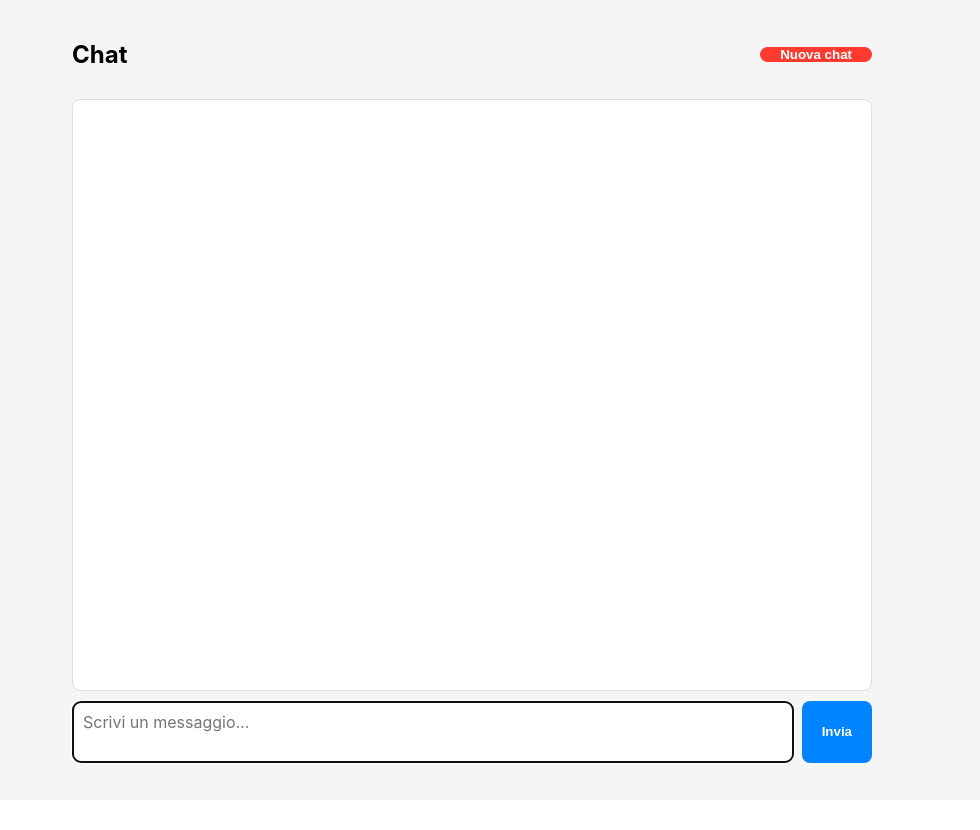
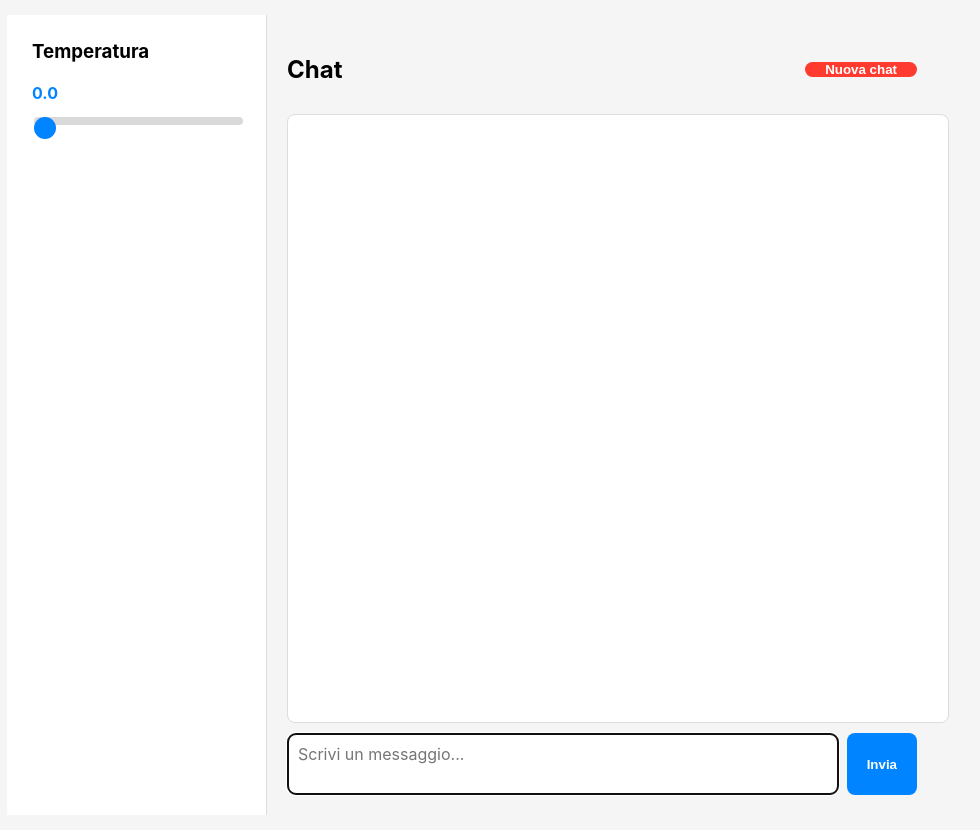
Before and after one commit to angcapstep1980/my_gpt_app, a Flask app: page / in a window 1280 px wide. Shown: the whole page, without its empty margins (168-1148 px from the left). Before the commit the page ends 763 px from the top, so only its background shows below. Run offline with Flask 3, Linux system fonts and the light colour scheme; data comes from the database, SQL or seed files in the repository; data that the repository does not hold is empty; some libraries are stand-ins or nearby versions.

Commit message:
Aggiunta temperatura

```diff
--- a/app/app.py
+++ b/app/app.py
@@ -50,13 +50,14 @@ def set_session_cookie(response):
 @app.route('/api/chat', methods=['POST'])
 def chat():
     user_message = request.json.get('message', '').strip()
+    temperature = float(request.json.get('slider_value', '0.0').strip())
     if not user_message:
         return jsonify({'error': 'Messaggio vuoto'}), 400
     session_id = g.session_id
     db.session.add(Message(session_id=session_id, role='user', content=user_message))
     history = Message.query.filter_by(session_id=session_id).order_by(Message.timestamp).all()
     history_list = [{'role': m.role, 'content': m.content} for m in history]
-    assistant_reply = call_llm(history_list)
+    assistant_reply = call_llm(history_list, temperature)
     db.session.add(Message(session_id=session_id, role='assistant', content=assistant_reply))
     db.session.commit()
     return jsonify({'reply': assistant_reply})
--- a/app/controller/__init__.py
+++ b/app/controller/__init__.py
@@ -7,7 +7,7 @@ client = AzureOpenAI(
     azure_endpoint=os.getenv("AZURE_OPENAI_ENDPOINT")
 )
 
-def call_llm(history):
+def call_llm(history, t):
     try:
         messages = history.copy()
         # Dici al modello di usare markdown per formattare
@@ -19,7 +19,7 @@ def call_llm(history):
         response = client.chat.completions.create(
             messages=messages, # history = [{'role':'user', 'content':'...'},...]
             max_tokens=2200,
-            temperature=0.0,
+            temperature=t,
             top_p=1.0,
             model=os.getenv("AZURE_OPENAI_DEPLOYMENT")
             #, response_format={"type": "json_object"} # usalo solo se ti serve che la risposta sia in formato JSON
--- a/app/static/script.js
+++ b/app/static/script.js
@@ -1,6 +1,13 @@
 const chatDiv = document.getElementById('chat');
 const promptEl = document.getElementById('prompt');
 const sendBtn = document.getElementById('send');
+
+const slider = document.getElementById("scoreSlider");
+const sliderValue = document.getElementById("sliderValue");
+
+slider.addEventListener("input", () => {
+    sliderValue.textContent = slider.value;
+});
 
 // Configura marked per usare highlight.js
 marked.setOptions({
@@ -46,7 +53,7 @@ async function sendMessage() {
         const res = await fetch('/api/chat', {
             method: 'POST',
             headers: {'Content-Type': 'application/json'},
-            body: JSON.stringify({message})
+            body: JSON.stringify({ message, slider_value: slider.value })
         });
         const data = await res.json();
         if (data.error) {
--- a/app/static/style.css
+++ b/app/static/style.css
@@ -1,6 +1,6 @@
 body {
     font-family: -apple-system, BlinkMacSystemFont, "Segoe UI", Roboto, sans-serif;
-    max-width: 800px; margin: 20px auto; padding: 0 15px; background: #f5f5f5;
+    /*max-width: 800px;*/ margin: 20px auto; padding: 15px; background: #f5f5f5;
 }
 
 #chat {
@@ -45,7 +45,15 @@ body {
     border-left: 3px solid #ddd; margin: 10px 0; padding-left: 12px; color: #666;
 }
 
-.controls { display: flex; gap: 8px; }
+.controls {
+    display: flex;
+    gap: 8px;
+    width: 100%;
+}
+
+#prompt {
+    flex: 1;
+}
 
 #prompt {
     flex: 1; padding: 10px; border: 1px solid #ddd; border-radius: 8px;
@@ -61,4 +69,122 @@ button:disabled { background: #999; cursor: not-allowed; }
 
 #reset { background: #ff3b30; }
 
-.header { display: flex; justify-content: space-between; align-items: center; margin-bottom: 10px; }
+.header {
+    display: flex;
+    justify-content: space-between;
+    align-items: center;
+    margin-bottom: 10px;
+    width: 100%;
+}
+
+
+/* Layout */
+
+body {
+    margin: 0 10em;
+    background: #f5f5f5;
+}
+
+.layout {
+    display: flex;
+    height: 100vh;
+}
+
+/* Sidebar */
+
+.sidebar {
+    width: 260px;
+    background: white;
+    flex-shrink: 0;
+    border-right: 1px solid #ddd;
+    padding: 25px;
+    box-sizing: border-box;
+}
+
+.sidebar h3 {
+    margin-top: 0;
+    margin-bottom: 20px;
+}
+
+.slider-container {
+    display: flex;
+    flex-direction: column;
+    gap: 12px;
+}
+
+.slider-container label {
+    font-weight: 600;
+}
+
+#sliderValue {
+    color: #0084ff;
+    font-weight: bold;
+}
+
+#scoreSlider {
+    width: 100%;
+    cursor: pointer;
+}
+
+/* Area principale */
+
+.main-content {
+    flex: 1;
+    display: flex;
+    flex-direction: column;
+    padding: 20px;
+    box-sizing: border-box;
+    height: 100vh;
+    min-width: 0;   /* importante quando si usa flex */
+}
+
+#chat {
+    flex: 1;
+    width: 100%;
+    overflow-y: auto;
+}
+
+/* Slider */
+
+#scoreSlider {
+    appearance: none;
+    width: 100%;
+    height: 8px;
+    border-radius: 999px;
+    background: #d9d9d9;
+    outline: none;
+}
+
+#scoreSlider::-webkit-slider-thumb {
+    appearance: none;
+    width: 22px;
+    height: 22px;
+    border-radius: 50%;
+    background: #0084ff;
+    cursor: pointer;
+    transition: .2s;
+}
+
+#scoreSlider::-webkit-slider-thumb:hover {
+    transform: scale(1.15);
+}
+
+#scoreSlider::-moz-range-thumb {
+    width: 22px;
+    height: 22px;
+    border-radius: 50%;
+    background: #0084ff;
+    border: none;
+    cursor: pointer;
+}
+
+#scoreSlider::-webkit-slider-runnable-track {
+    height: 8px;
+    border-radius: 999px;
+}
+
+#scoreSlider::-moz-range-track {
+    height: 8px;
+    border-radius: 999px;
+    background: #d9d9d9;
+}
--- a/app/templates/index.html
+++ b/app/templates/index.html
@@ -9,16 +9,29 @@
     </head>
 
     <body>
+        <div class="layout">
+            <!-- Sidebar -->
+            <aside class="sidebar">
+                <h3>Temperatura</h3>
+                <div class="slider-container">
+                    <label for="scoreSlider">
+                        <span id="sliderValue">0.0</span>
+                    </label>
+                    <input type="range" id="scoreSlider" min="0" max="1" step="0.1"  value="0" >
+                </div>
+            </aside>
+            <!-- Contenuto principale -->
+            <main class="main-content">
                 <div class="header">
                     <h2>Chat</h2>
                     <button id="reset" onclick="resetChat()">Nuova chat</button>
                 </div>
-
                 <div id="chat"></div>
-
                 <div class="controls">
                     <textarea id="prompt" rows="2" placeholder="Scrivi un messaggio..." autofocus></textarea>
                     <button id="send" onclick="sendMessage()">Invia</button>
+                </div>
+            </main>
         </div>
 
         <script src="https://cdn.jsdelivr.net/npm/marked/marked.min.js"></script>
```
Lines whose indentation alone changed are shown as unchanged.
